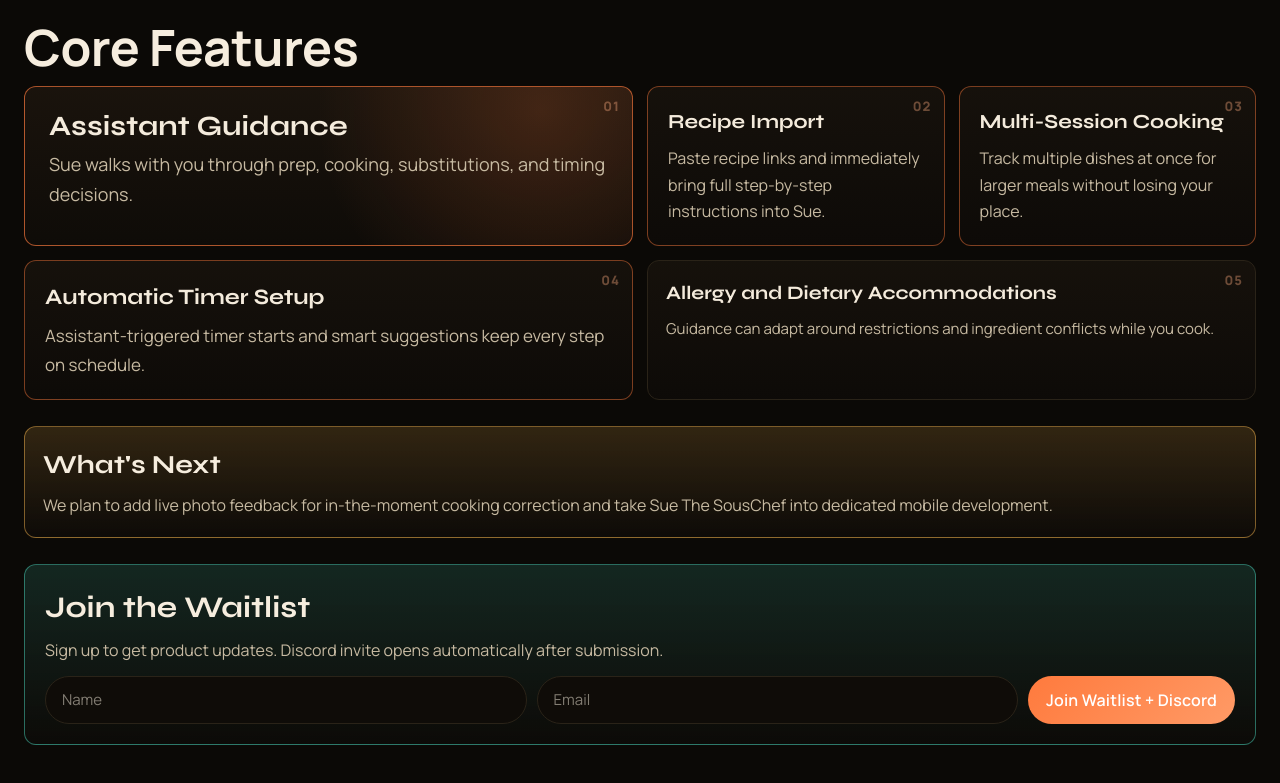
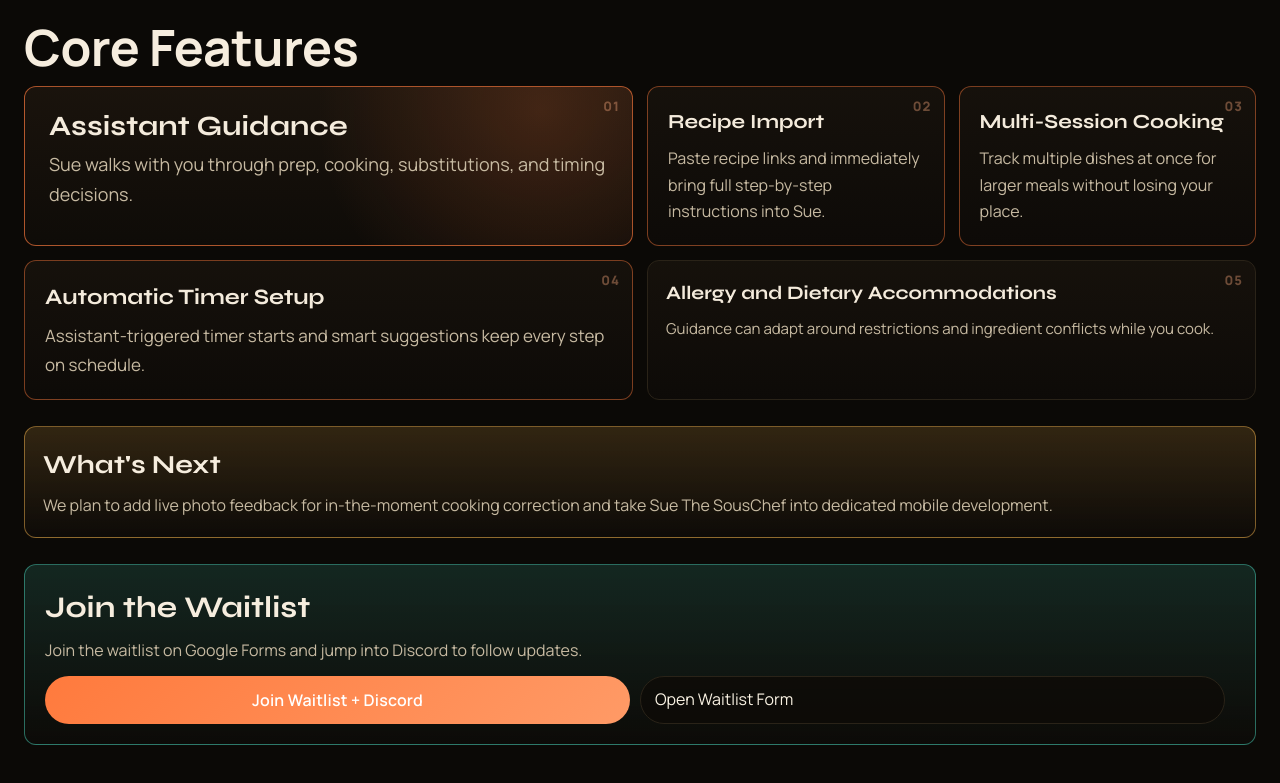
Before and after one commit to jklin1206/SouschefWaitlist, a Next.js app: page / in a window 1280 px wide. Shown: the part 1159-1942 px from the top of the page. Built offline with nearby package versions, Linux system fonts and the light colour scheme; no server answers.

Commit message:
Switch waitlist CTA to Google Form + Discord flow

```diff
--- a/src/app/page.tsx
+++ b/src/app/page.tsx
@@ -1,58 +1,15 @@
 "use client";
 
 import Image from "next/image";
-import { FormEvent, useState } from "react";
 import styles from "./Landing.module.css";
 
 const DISCORD_INVITE_URL = "https://discord.gg/6ssfZnFaMg";
-const WAITLIST_WEBHOOK_URL = process.env.NEXT_PUBLIC_WAITLIST_WEBHOOK_URL;
+const WAITLIST_FORM_URL =
+  "https://docs.google.com/forms/d/e/1FAIpQLSfAQKuUPGeo7KkiqVzclZRytFucQcb10HDDjXFLJvSYtARM0Q/viewform?usp=publish-editor";
 
 export default function LandingPage() {
-  const [email, setEmail] = useState("");
-  const [name, setName] = useState("");
-  const [submitted, setSubmitted] = useState(false);
-  const [isSubmitting, setIsSubmitting] = useState(false);
-  const [remoteStored, setRemoteStored] = useState<boolean | null>(null);
-
-  const onSubmit = async (event: FormEvent<HTMLFormElement>) => {
-    event.preventDefault();
-    if (isSubmitting) return;
-    setIsSubmitting(true);
-
-    const payload = {
-      name: name.trim(),
-      email: email.trim(),
-      createdAt: new Date().toISOString(),
-      source: "waitlist-landing",
-      userAgent: typeof navigator !== "undefined" ? navigator.userAgent : "",
-    };
-    let delivered = false;
-
-    if (WAITLIST_WEBHOOK_URL) {
-      try {
-        const response = await fetch(WAITLIST_WEBHOOK_URL, {
-          method: "POST",
-          mode: "no-cors",
-          body: JSON.stringify(payload),
-        });
-        delivered = response.ok || response.type === "opaque";
-      } catch {
-        delivered = false;
-      }
-    }
-    setRemoteStored(delivered);
-
-    try {
-      const existing = localStorage.getItem("sue_waitlist_entries");
-      const parsed = existing ? JSON.parse(existing) : [];
-      parsed.push(payload);
-      localStorage.setItem("sue_waitlist_entries", JSON.stringify(parsed));
-    } catch {
-      // Non-blocking: keep signup flow even if storage is unavailable.
-    }
-
-    setSubmitted(true);
-    setIsSubmitting(false);
+  const openWaitlistAndDiscord = () => {
+    window.open(WAITLIST_FORM_URL, "_blank", "noopener,noreferrer");
     window.open(DISCORD_INVITE_URL, "_blank", "noopener,noreferrer");
   };
 
@@ -146,49 +103,15 @@
 
       <section className={`${styles.waitlist} ${styles.reveal}`}>
         <h2>Join the Waitlist</h2>
-        <p>
-          Sign up to get product updates. Discord invite opens automatically after submission.
-        </p>
-
-        {!submitted ? (
-          <form className={styles.form} onSubmit={onSubmit}>
-            <input
-              type="text"
-              placeholder="Name"
-              value={name}
-              onChange={(e) => setName(e.target.value)}
-              className={styles.input}
-            />
-            <input
-              type="email"
-              placeholder="Email"
-              value={email}
-              onChange={(e) => setEmail(e.target.value)}
-              className={styles.input}
-              required
-            />
-            <button type="submit" className={styles.button}>
-              {isSubmitting ? "Submitting..." : "Join Waitlist + Discord"}
-            </button>
-          </form>
-        ) : (
-          <div className={styles.success}>
-            <p>
-              {remoteStored
-                ? "You're on the waitlist. Discord invite should already be open in a new tab."
-                : "Submitted. Discord invite should already be open. Waitlist was saved locally; webhook delivery failed or is not configured yet."}
-            </p>
-            <a href={DISCORD_INVITE_URL} target="_blank" rel="noopener noreferrer" className={styles.linkButton}>
-              Open Discord Again
-            </a>
-            {!WAITLIST_WEBHOOK_URL && (
-              <p className={styles.warningNote}>
-                Admin note: set <code>NEXT_PUBLIC_WAITLIST_WEBHOOK_URL</code> in your deploy environment to save users
-                to Google Sheets.
-              </p>
-            )}
-          </div>
-        )}
+        <p>Join the waitlist on Google Forms and jump into Discord to follow updates.</p>
+        <div className={styles.form}>
+          <button type="button" className={styles.button} onClick={openWaitlistAndDiscord}>
+            Join Waitlist + Discord
+          </button>
+          <a href={WAITLIST_FORM_URL} target="_blank" rel="noopener noreferrer" className={styles.linkButton}>
+            Open Waitlist Form
+          </a>
+        </div>
       </section>
     </main>
   );
```
